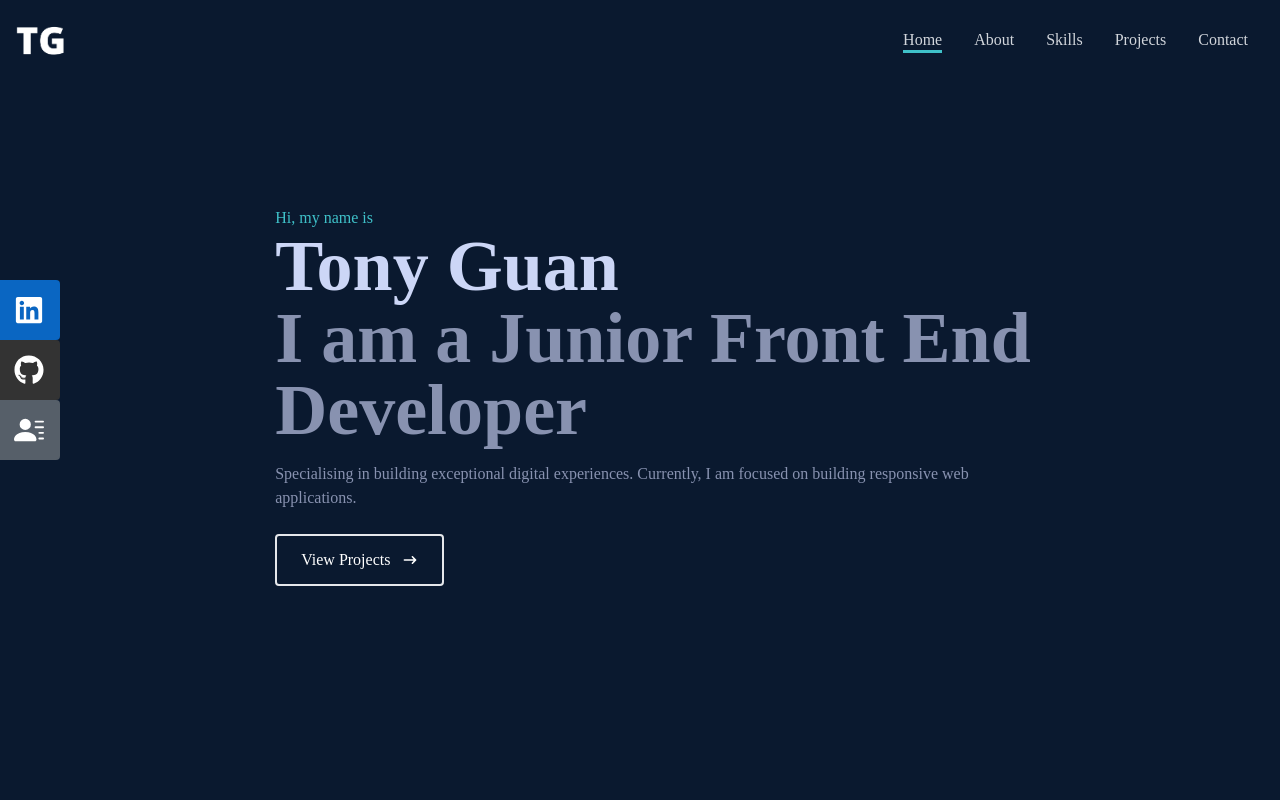
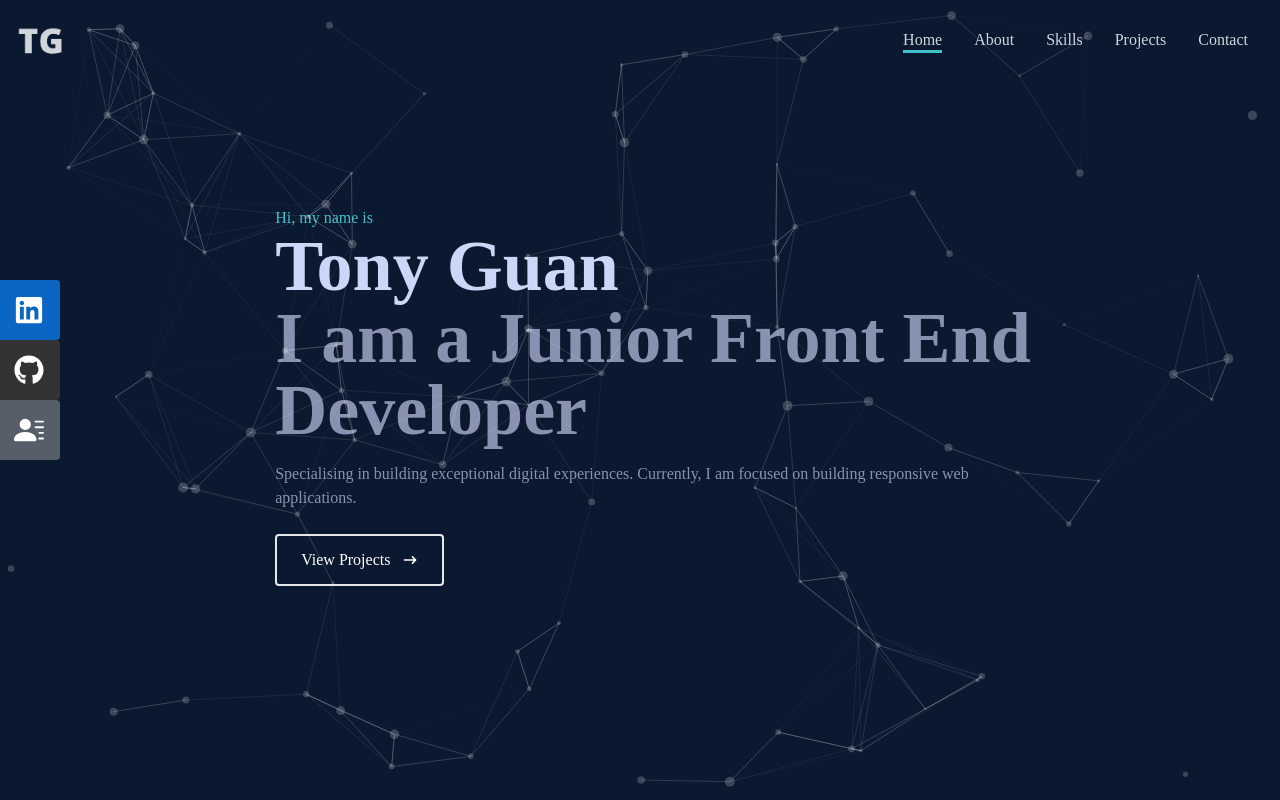
Before and after one commit to tony-zg/portfolio, a React (Create React App) app: page / in a window 1280 px wide. Shown: the top 800 px of the page. Built offline with nearby package versions, Linux system fonts and the light colour scheme; the HTML template or start-up script is replaced by a standard one.

Commit message:
create tsparticles

```diff
--- a/package.json
+++ b/package.json
@@ -11,6 +11,8 @@
     "react-icons": "^4.4.0",
     "react-scripts": "5.0.1",
     "react-scroll": "^1.8.7",
+    "react-tsparticles": "^2.1.4",
+    "tsparticles": "^2.1.4",
     "web-vitals": "^2.1.4"
   },
   "scripts": {
--- a/src/App.js
+++ b/src/App.js
@@ -2,6 +2,7 @@ import About from './components/About';
 import Contact from './components/Contact';
 import Home from './components/Home';
 import Navbar from './components/Navbar';
+import Particle from './components/Particle';
 import Projects from './components/Projects';
 import Skills from './components/Skills';
 
@@ -14,6 +15,7 @@ function App() {
       <Skills />
       <Projects />
       <Contact />
+      <Particle />
     </div>
   );
 }
--- a/src/components/About.jsx
+++ b/src/components/About.jsx
@@ -13,8 +13,8 @@ const About = () => {
         <div className="max-width-[1000px] w-full grid grid-cols-1 md:grid-cols-2 sm:gap-y-18 gap-8 px-4">
           <div className="md:text-right text-2xl md:text-4xl font-bold">
             <p>
-              <span className="animation-wave">👋</span> I'm Tony, nice to meet
-              you. Please take a look around.
+              <span className="animate-wave inline-block">👋</span> I'm Tony,
+              nice to meet you. Please take a look around.
             </p>
           </div>
           <div className="sm:px-4">
--- a/src/components/Home.jsx
+++ b/src/components/Home.jsx
@@ -1,4 +1,5 @@
 import { HiArrowNarrowRight } from 'react-icons/hi';
+import { Link } from 'react-scroll';
 
 const Home = () => {
   return (
@@ -17,12 +18,14 @@ const Home = () => {
           am focused on building responsive web applications.
         </p>
         <div>
+          <Link to="projects" smooth={true} duration={500}>
             <button className="group text-white border-2 px-6 py-3 my-2 flex items-center hover:bg-color-secondary hover:border-color-secondary rounded">
               View Projects
               <span className="group-hover:rotate-90 duration-300">
                 <HiArrowNarrowRight className="ml-3" />
               </span>
             </button>
+          </Link>
         </div>
       </div>
     </div>
--- /dev/null
+++ b/src/components/Particle.jsx
@@ -0,0 +1,86 @@
+import Particles from 'react-tsparticles';
+import { loadFull } from 'tsparticles';
+
+const Particle = () => {
+  const particlesInit = async (main) => {
+    await loadFull(main);
+  };
+
+  const particlesLoaded = (container) => {};
+  return (
+    <Particles
+      id="tsparticles"
+      init={particlesInit}
+      loaded={particlesLoaded}
+      options={{
+        fpsLimit: 120,
+        interactivity: {
+          events: {
+            onClick: {
+              enable: true,
+              mode: 'push'
+            },
+            onHover: {
+              enable: true,
+              mode: 'repulse'
+            },
+            resize: true
+          },
+          modes: {
+            push: {
+              quantity: 4
+            },
+            repulse: {
+              distance: 200,
+              duration: 0.4
+            }
+          }
+        },
+        particles: {
+          color: {
+            value: '#ffffff'
+          },
+          links: {
+            color: '#ffffff',
+            distance: 150,
+            enable: true,
+            opacity: 0.2,
+            width: 1
+          },
+          collisions: {
+            enable: true
+          },
+          move: {
+            direction: 'none',
+            enable: true,
+            outModes: {
+              default: 'bounce'
+            },
+            random: false,
+            speed: 0.6,
+            straight: false
+          },
+          number: {
+            density: {
+              enable: true,
+              area: 800
+            },
+            value: 80
+          },
+          opacity: {
+            value: 0.2
+          },
+          shape: {
+            type: 'circle'
+          },
+          size: {
+            value: { min: 1, max: 5 }
+          }
+        },
+        detectRetina: true
+      }}
+    />
+  );
+};
+
+export default Particle;
--- a/tailwind.config.js
+++ b/tailwind.config.js
@@ -8,16 +8,17 @@ module.exports = {
         'color-secondary': 'var(--color-secondary)',
         'color-teritiary': 'var(--color-teritiary)'
       },
+
       keyframes: {
         wave: {
-          '0%': { transform: 'rotate(0.0deg)' },
-          '15%': { transform: 'rotate(14.0deg)' },
-          '30%': { transform: 'rotate(-8.0deg)' },
-          '40%': { transform: 'rotate(14.0deg)' },
-          '50%': { transform: 'rotate(-4.0deg)' },
-          '60%': { transform: 'rotate(10.0deg)' },
-          '70%': { transform: 'rotate(0.0deg)' },
-          '100%': { transform: 'rotate(0.0deg)' }
+          '0%': { transform: 'rotate(0deg)' },
+          '15%': { transform: 'rotate(14deg)' },
+          '30%': { transform: 'rotate(-8deg)' },
+          '40%': { transform: 'rotate(14deg)' },
+          '50%': { transform: 'rotate(-4deg)' },
+          '60%': { transform: 'rotate(10deg)' },
+          '70%': { transform: 'rotate(0deg)' },
+          '100%': { transform: 'rotate(0deg)' }
         }
       },
       animation: {
```
Also changed, not shown: src/assets/logo.png, 1 other file (tests, documents, lock files or other folders). Lines whose indentation alone changed are shown as unchanged.
